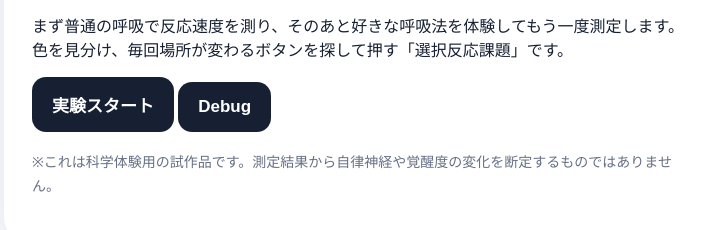
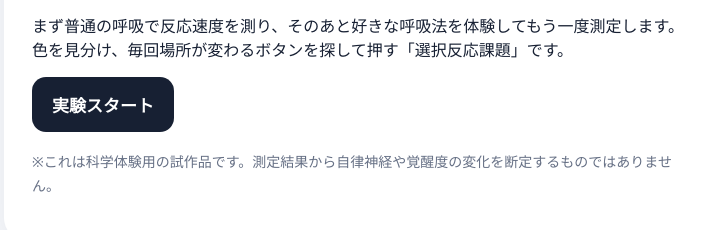
Before and after one commit to C010NY/Nature_Science_Club, a plain HTML site: page index.html in a window 1280 px wide. Shown: the part 137-367 px from the top of the page, without its empty margins (276-981 px from the left). Drawn offline with nearby package versions, Linux system fonts and the light colour scheme.

Commit message:
Delete DebugButton

```diff
--- a/index.html
+++ b/index.html
@@ -43,7 +43,6 @@ button.secondary{background:#e9edf5;color:#172033}button:disabled{opacity:.45;cu
 <p class="sub">呼吸を変えると、反応の速さは変わる？</p>
 <p>まず普通の呼吸で反応速度を測り、そのあと好きな呼吸法を体験してもう一度測定します。<br>色を見分け、毎回場所が変わるボタンを探して押す「選択反応課題」です。</p>
 <button onclick="startBaseline()">実験スタート</button>
-<button onclick="startDebug()">Debug</button>
 <p class="note">※これは科学体験用の試作品です。測定結果から自律神経や覚醒度の変化を断定するものではありません。</p>
 </div>
 </section>
```
